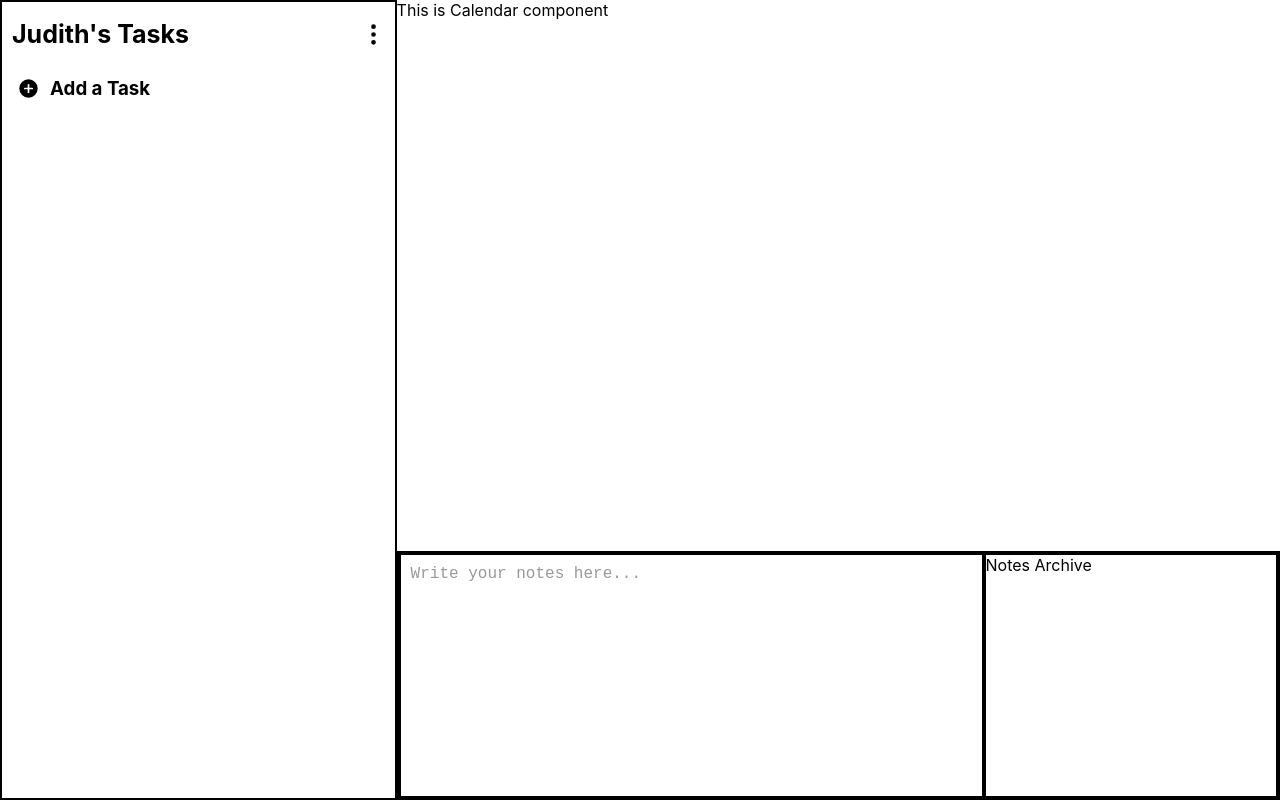
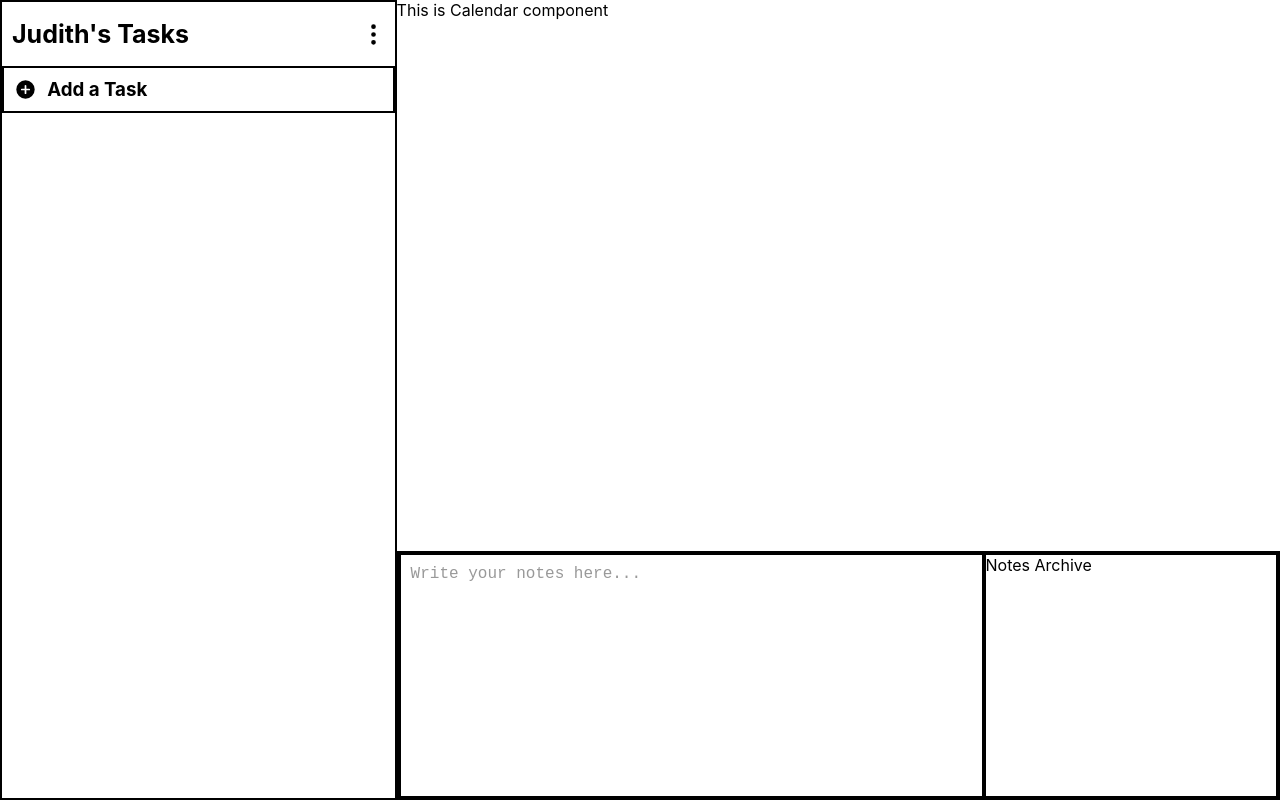
Before and after one commit to this-is-judith/weekly-planner, a React (Create React App) app: page / in a window 1280 px wide. Built offline with nearby package versions, Linux system fonts and the light colour scheme.

Commit message:
structure 'add a task' layout

```diff
--- a/src/Components/tasks.css
+++ b/src/Components/tasks.css
@@ -33,14 +33,16 @@
 }
 
 .add-a-task-container {
+  width: 100%;
   flex: 1;
   display: flex;
-  padding-left: 5px;
+  justify-content: center; /* Center horizontally */
+  align-items: center; /* Center vertically */
+  border: 2px solid black;
 }
 
 .add-a-task-icon {
   flex: 1;
-  /* border: 2px solid red; */
   display: flex;
   justify-content: center;
   align-items: center;
```
